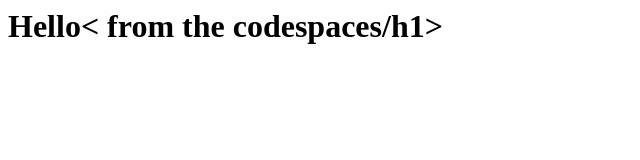
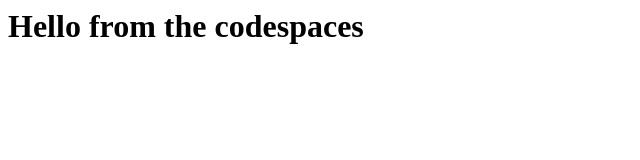
Before and after one commit to Rickylop/skills-code-with-codespaces, a plain HTML site: page index.html in a window 1280 px wide. Shown: the whole page, without its empty margins (0-640 px from the left). Drawn offline with Linux system fonts and the light colour scheme.

Commit message:
Adding hello from codespaces 2

```diff
--- a/index.html
+++ b/index.html
@@ -1,3 +1,3 @@
 <html>
-  <h1>Hello< from the codespaces/h1>
+  <h1>Hello from the codespaces </h1>
 </html>
```
